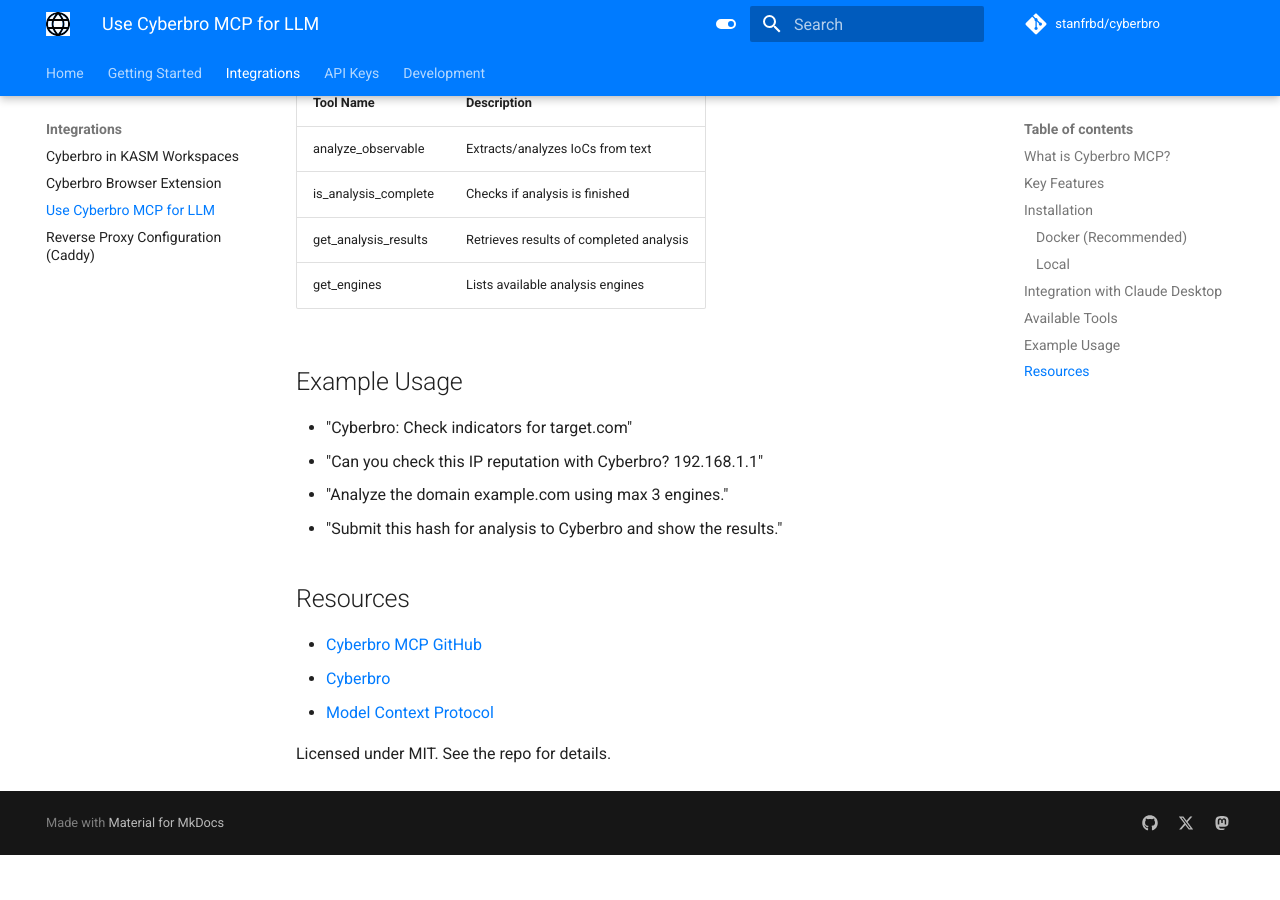
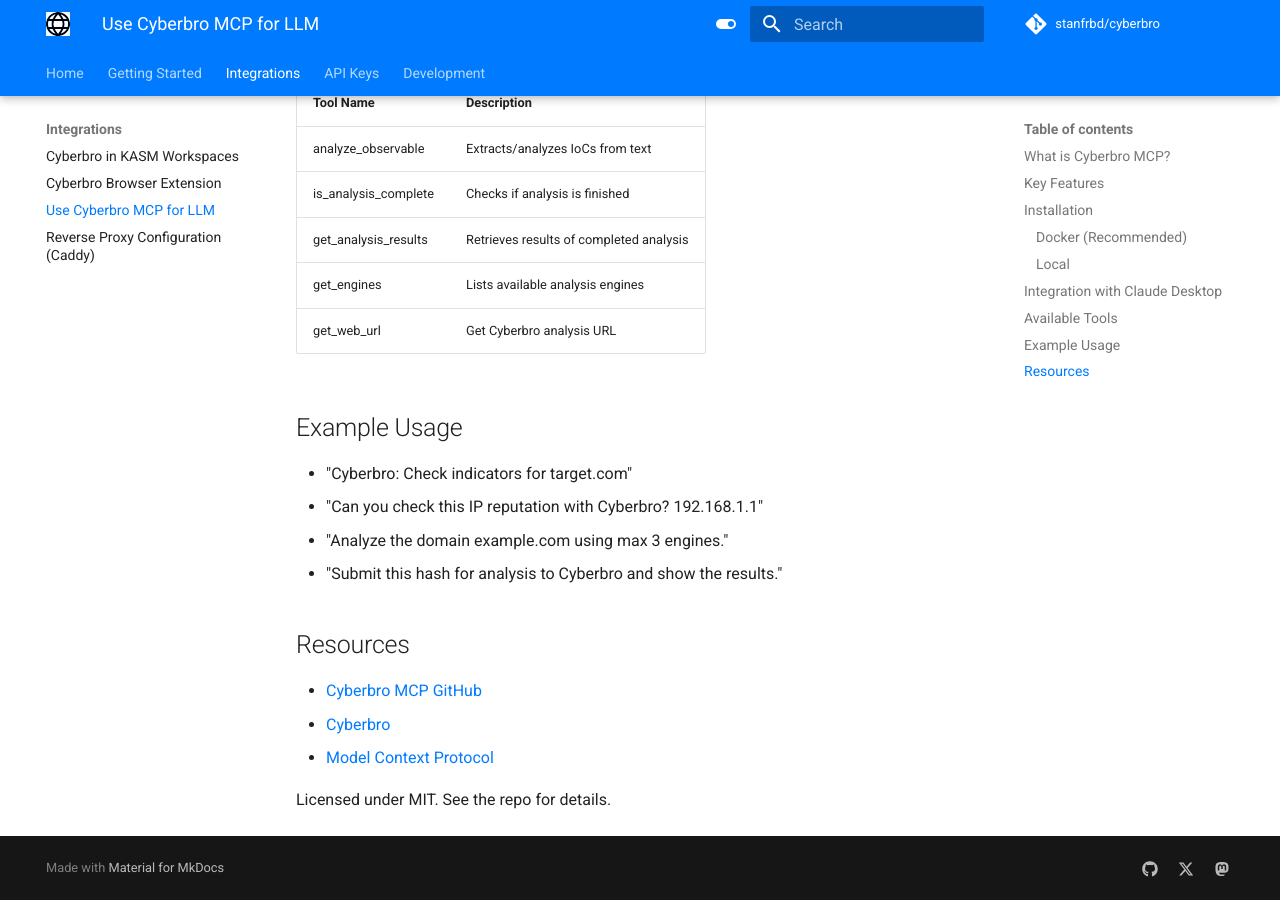
Before and after one commit to ubahmapk/cyberbro, an MkDocs documentation site: the page built from docs/8.-Use-Cyberbro-MCP-for-LLM.md, in a window 1280 px wide and 900 px high, scrolled down 1979 px. Built offline with MkDocs 1.6.1 and Material for MkDocs 9.7.7, drawn with Linux system fonts in a browser that asks for light colours; comment, search, counter and statistics services are not loaded; before the commit the page ends 2834 px from its top, so only the background shows below that.

Commit message:
Update 8.-Use-Cyberbro-MCP-for-LLM.md

```diff
--- a/docs/8.-Use-Cyberbro-MCP-for-LLM.md
+++ b/docs/8.-Use-Cyberbro-MCP-for-LLM.md
@@ -80,6 +80,7 @@
 | is_analysis_complete   | Checks if analysis is finished                   |
 | get_analysis_results   | Retrieves results of completed analysis          |
 | get_engines            | Lists available analysis engines                 |
+| get_web_url            | Get Cyberbro analysis URL                        |
 
 ## Example Usage
 
```
